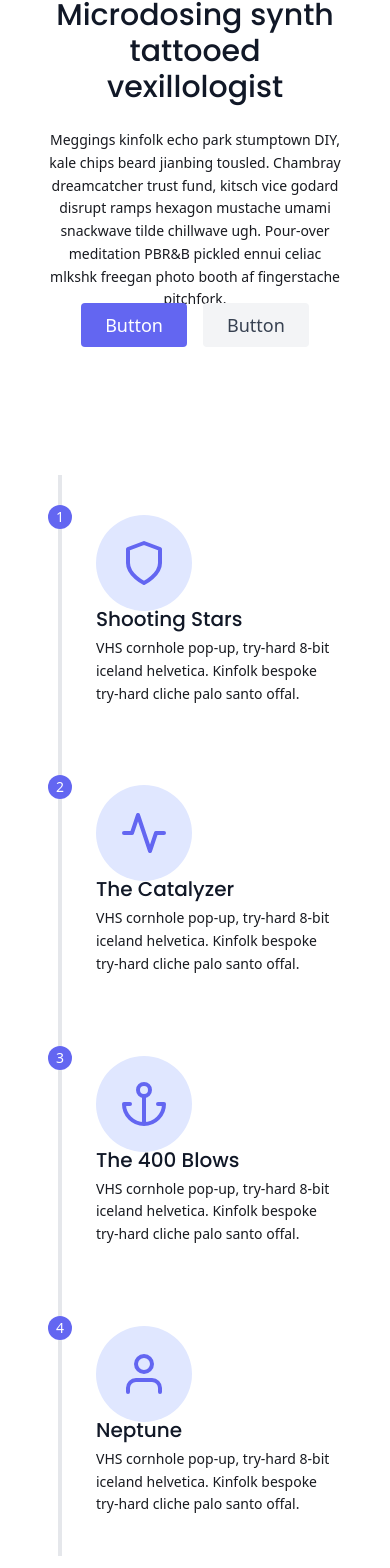
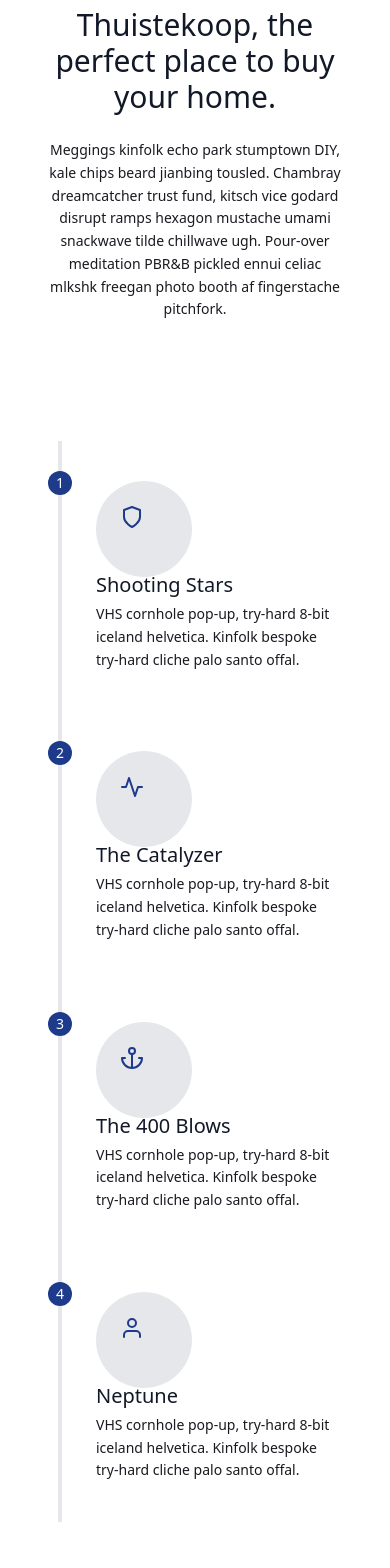
Before and after one commit to GabrielLunesu/thuistekoop-client, a Next.js app: page /about in a window 390 px wide. Shown: the part 370-1938 px from the top of the page. Built offline with nearby package versions, Linux system fonts and the light colour scheme.

Commit message:
edited the template

```diff
--- a/src/app/(pages)/about/page.js
+++ b/src/app/(pages)/about/page.js
@@ -28,153 +28,253 @@ const About = () => {
       {/* from here about us starts */}
 
       {/* hero */}
+      <div hashtml>
         <section class="text-gray-600 body-font">
-        <div class="container mx-auto flex px-5  items-center justify-center flex-col">
-          <img class="lg:w-2/6 md:w-3/6 w-5/6 mb-10 pb-5 object-cover object-center rounded" alt="hero" src="https://dummyimage.com/720x600" />
+          <div class="mx-auto px-5 items-center justify-center container flex flex-col">
+          <img class="lg:w-2/6 md:w-3/6 w-5/6 mb-10 object-cover mb-5 object-center rounded" alt="hero" src="https://dummyimage.com/720x600"/>
             <div class="text-center lg:w-2/3 w-full">
-            <h1 class="title-font sm:text-4xl text-3xl mb-4 font-medium text-gray-900">Microdosing synth tattooed vexillologist</h1>
-            <p class="mb-8 leading-relaxed">Meggings kinfolk echo park stumptown DIY, kale chips beard jianbing tousled. Chambray dreamcatcher trust fund, kitsch vice godard disrupt ramps hexagon mustache umami snackwave tilde chillwave ugh. Pour-over meditation PBR&amp;B pickled ennui celiac mlkshk freegan photo booth af fingerstache pitchfork.</p>
-            <div class="flex justify-center">
-              <button class="inline-flex text-white bg-indigo-500 border-0 py-2 px-6 focus:outline-none hover:bg-indigo-600 rounded text-lg">Button</button>
-              <button class="ml-4 inline-flex text-gray-700 bg-gray-100 border-0 py-2 px-6 focus:outline-none hover:bg-gray-200 rounded text-lg">Button</button>
+              <p class="sm:text-4xl text-3xl mb-4 font-medium text-gray-900 title-font">Thuistekoop, the perfect place to buy
+                your home.</p>
+              <p class="mb-8 leading-relaxed">Meggings kinfolk echo park stumptown DIY, kale chips beard jianbing tousled.
+                Chambray dreamcatcher trust fund, kitsch vice godard disrupt ramps hexagon mustache umami snackwave tilde
+                chillwave ugh. Pour-over meditation PBR&B pickled ennui celiac mlkshk freegan photo booth af
+                fingerstache pitchfork.</p>
+              <div class="justify-center flex"></div>
+            </div>
+          </div>
+        </section>
+        <section class="text-gray-600 body-font">
+          <div class="px-5 py-2 mx-auto container flex flex-wrap">
+            <div class="pt-10 pb-20 sm:items-center md:w-2/3 mx-auto flex relative">
+              <div class="h-full w-6 items-center justify-center absolute inset-0 flex">
+                <div class="h-full w-1 bg-gray-200 pointer-events-none"></div>
+              </div>
+              <div class="w-6 h-6 rounded-full mt-10 sm:mt-0 items-center justify-center bg-blue-900 text-white font-medium
+            text-sm flex-shrink-0 inline-flex relative z-10 title-font">1</div>
+              <div class="md:pl-8 sm:items-center sm:flex-row pl-6 items-start flex-grow flex flex-col">
+                <div class="w-24 h-24 bg-gray-200 text-indigo-500 rounded-full items-center justify-center flex-shrink-0
+              inline-flex">
+                  <svg fill="none" stroke="currentColor" stroke-linecap="round" stroke-linejoin="round" stroke-width="2"
+                    class="w-12 h-12 text-blue-900" viewbox="0 0 24 24" id="Windframe_7fEJ5zLaQ"><path d="M12 22s8-4
+                8-10V5l-8-3-8 3v7c0 6 8 10 8 10z"/></svg>
+                </div>
+                <div class="sm:pl-6 sm:mt-0 mt-6 flex-grow">
+                  <p class="font-medium text-gray-900 mb-1 text-xl title-font">Shooting Stars</p>
+                  <p class="leading-relaxed">VHS cornhole pop-up, try-hard 8-bit iceland helvetica. Kinfolk bespoke try-hard
+                    cliche palo santo offal.</p>
                 </div>
               </div>
             </div>
-      </section>
-
-      {/* how it works */}
-      <section class="text-gray-600 body-font">
-        <div class="container px-5 py-2 mx-auto flex flex-wrap">
-          <div class="flex relative pt-10 pb-20 sm:items-center md:w-2/3 mx-auto">
-            <div class="h-full w-6 absolute inset-0 flex items-center justify-center">
+            <div class="pb-20 sm:items-center md:w-2/3 mx-auto flex relative">
+              <div class="h-full w-6 items-center justify-center absolute inset-0 flex">
                 <div class="h-full w-1 bg-gray-200 pointer-events-none"></div>
               </div>
-            <div class="flex-shrink-0 w-6 h-6 rounded-full mt-10 sm:mt-0 inline-flex items-center justify-center bg-indigo-500 text-white relative z-10 title-font font-medium text-sm">1</div>
-            <div class="flex-grow md:pl-8 pl-6 flex sm:items-center items-start flex-col sm:flex-row">
-              <div class="flex-shrink-0 w-24 h-24 bg-indigo-100 text-indigo-500 rounded-full inline-flex items-center justify-center">
-                <svg fill="none" stroke="currentColor" stroke-linecap="round" stroke-linejoin="round" stroke-width="2" class="w-12 h-12" viewBox="0 0 24 24">
-                  <path d="M12 22s8-4 8-10V5l-8-3-8 3v7c0 6 8 10 8 10z"></path>
-                </svg>
+              <div class="w-6 h-6 rounded-full mt-10 sm:mt-0 items-center justify-center bg-blue-900 text-white font-medium
+            text-sm flex-shrink-0 inline-flex relative z-10 title-font">2</div>
+              <div class="md:pl-8 sm:items-center sm:flex-row pl-6 items-start flex-grow flex flex-col">
+                <div class="w-24 h-24 bg-gray-200 text-indigo-500 rounded-full items-center justify-center flex-shrink-0
+              inline-flex">
+                  <svg fill="none" stroke="currentColor" stroke-linecap="round" stroke-linejoin="round" stroke-width="2"
+                    class="w-12 h-12 text-blue-900" viewbox="0 0 24 24" id="Windframe__ELmFSjNw"><path d="M22 12h-4l-3 9L9
+                3l-3 9H2"/></svg>
                 </div>
-              <div class="flex-grow sm:pl-6 mt-6 sm:mt-0">
-                <h2 class="font-medium title-font text-gray-900 mb-1 text-xl">Shooting Stars</h2>
-                <p class="leading-relaxed">VHS cornhole pop-up, try-hard 8-bit iceland helvetica. Kinfolk bespoke try-hard cliche palo santo offal.</p>
+                <div class="sm:pl-6 sm:mt-0 mt-6 flex-grow">
+                  <p class="font-medium text-gray-900 mb-1 text-xl title-font">The Catalyzer</p>
+                  <p class="leading-relaxed">VHS cornhole pop-up, try-hard 8-bit iceland helvetica. Kinfolk bespoke try-hard
+                    cliche palo santo offal.</p>
                 </div>
               </div>
             </div>
-          <div class="flex relative pb-20 sm:items-center md:w-2/3 mx-auto">
-            <div class="h-full w-6 absolute inset-0 flex items-center justify-center">
+            <div class="pb-20 sm:items-center md:w-2/3 mx-auto flex relative">
+              <div class="h-full w-6 items-center justify-center absolute inset-0 flex">
                 <div class="h-full w-1 bg-gray-200 pointer-events-none"></div>
               </div>
-            <div class="flex-shrink-0 w-6 h-6 rounded-full mt-10 sm:mt-0 inline-flex items-center justify-center bg-indigo-500 text-white relative z-10 title-font font-medium text-sm">2</div>
-            <div class="flex-grow md:pl-8 pl-6 flex sm:items-center items-start flex-col sm:flex-row">
-              <div class="flex-shrink-0 w-24 h-24 bg-indigo-100 text-indigo-500 rounded-full inline-flex items-center justify-center">
-                <svg fill="none" stroke="currentColor" stroke-linecap="round" stroke-linejoin="round" stroke-width="2" class="w-12 h-12" viewBox="0 0 24 24">
-                  <path d="M22 12h-4l-3 9L9 3l-3 9H2"></path>
-                </svg>
+              <div class="w-6 h-6 rounded-full mt-10 sm:mt-0 items-center justify-center bg-blue-900 text-white font-medium
+            text-sm flex-shrink-0 inline-flex relative z-10 title-font">3</div>
+              <div class="md:pl-8 sm:items-center sm:flex-row pl-6 items-start flex-grow flex flex-col">
+                <div class="w-24 h-24 bg-gray-200 text-indigo-500 rounded-full items-center justify-center flex-shrink-0
+              inline-flex">
+                  <svg fill="none" stroke="currentColor" stroke-linecap="round" stroke-linejoin="round" stroke-width="2"
+                    class="w-12 h-12 text-blue-900" viewbox="0 0 24 24" id="Windframe_Epcd4EApn"><circle cx="12" cy="5"
+                      r="3" /><path d="M12 22V8M5 12H2a10 10 0 0020 0h-3" /></svg>
                 </div>
-              <div class="flex-grow sm:pl-6 mt-6 sm:mt-0">
-                <h2 class="font-medium title-font text-gray-900 mb-1 text-xl">The Catalyzer</h2>
-                <p class="leading-relaxed">VHS cornhole pop-up, try-hard 8-bit iceland helvetica. Kinfolk bespoke try-hard cliche palo santo offal.</p>
+                <div class="sm:pl-6 sm:mt-0 mt-6 flex-grow">
+                  <p class="font-medium text-gray-900 mb-1 text-xl title-font">The 400 Blows</p>
+                  <p class="leading-relaxed">VHS cornhole pop-up, try-hard 8-bit iceland helvetica. Kinfolk bespoke try-hard
+                    cliche palo santo offal.</p>
                 </div>
               </div>
             </div>
-          <div class="flex relative pb-20 sm:items-center md:w-2/3 mx-auto">
-            <div class="h-full w-6 absolute inset-0 flex items-center justify-center">
+            <div class="pb-10 sm:items-center md:w-2/3 mx-auto flex relative">
+              <div class="h-full w-6 items-center justify-center absolute inset-0 flex">
                 <div class="h-full w-1 bg-gray-200 pointer-events-none"></div>
               </div>
-            <div class="flex-shrink-0 w-6 h-6 rounded-full mt-10 sm:mt-0 inline-flex items-center justify-center bg-indigo-500 text-white relative z-10 title-font font-medium text-sm">3</div>
-            <div class="flex-grow md:pl-8 pl-6 flex sm:items-center items-start flex-col sm:flex-row">
-              <div class="flex-shrink-0 w-24 h-24 bg-indigo-100 text-indigo-500 rounded-full inline-flex items-center justify-center">
-                <svg fill="none" stroke="currentColor" stroke-linecap="round" stroke-linejoin="round" stroke-width="2" class="w-12 h-12" viewBox="0 0 24 24">
-                  <circle cx="12" cy="5" r="3"></circle>
-                  <path d="M12 22V8M5 12H2a10 10 0 0020 0h-3"></path>
-                </svg>
+              <div class="w-6 h-6 rounded-full mt-10 sm:mt-0 items-center justify-center bg-blue-900 text-white font-medium
+            text-sm flex-shrink-0 inline-flex relative z-10 title-font">4</div>
+              <div class="md:pl-8 sm:items-center sm:flex-row pl-6 items-start flex-grow flex flex-col">
+                <div class="w-24 h-24 bg-gray-200 text-indigo-500 rounded-full items-center justify-center flex-shrink-0
+              inline-flex">
+                  <svg fill="none" stroke="currentColor" stroke-linecap="round" stroke-linejoin="round" stroke-width="2"
+                    class="w-12 h-12 text-blue-900" viewbox="0 0 24 24" id="Windframe_pxAj3E0BD"><path d="M20 21v-2a4 4 0
+                00-4-4H8a4 4 0 00-4 4v2"/><circle cx="12" cy="7" r="4" /></svg>
                 </div>
-              <div class="flex-grow sm:pl-6 mt-6 sm:mt-0">
-                <h2 class="font-medium title-font text-gray-900 mb-1 text-xl">The 400 Blows</h2>
-                <p class="leading-relaxed">VHS cornhole pop-up, try-hard 8-bit iceland helvetica. Kinfolk bespoke try-hard cliche palo santo offal.</p>
-              </div>
-            </div>
-          </div>
-          <div class="flex relative pb-10 sm:items-center md:w-2/3 mx-auto">
-            <div class="h-full w-6 absolute inset-0 flex items-center justify-center">
-              <div class="h-full w-1 bg-gray-200 pointer-events-none"></div>
-            </div>
-            <div class="flex-shrink-0 w-6 h-6 rounded-full mt-10 sm:mt-0 inline-flex items-center justify-center bg-indigo-500 text-white relative z-10 title-font font-medium text-sm">4</div>
-            <div class="flex-grow md:pl-8 pl-6 flex sm:items-center items-start flex-col sm:flex-row">
-              <div class="flex-shrink-0 w-24 h-24 bg-indigo-100 text-indigo-500 rounded-full inline-flex items-center justify-center">
-                <svg fill="none" stroke="currentColor" stroke-linecap="round" stroke-linejoin="round" stroke-width="2" class="w-12 h-12" viewBox="0 0 24 24">
-                  <path d="M20 21v-2a4 4 0 00-4-4H8a4 4 0 00-4 4v2"></path>
-                  <circle cx="12" cy="7" r="4"></circle>
-                </svg>
-              </div>
-              <div class="flex-grow sm:pl-6 mt-6 sm:mt-0">
-                <h2 class="font-medium title-font text-gray-900 mb-1 text-xl">Neptune</h2>
-                <p class="leading-relaxed">VHS cornhole pop-up, try-hard 8-bit iceland helvetica. Kinfolk bespoke try-hard cliche palo santo offal.</p>
+                <div class="sm:pl-6 sm:mt-0 mt-6 flex-grow">
+                  <p class="font-medium text-gray-900 mb-1 text-xl title-font">Neptune</p>
+                  <p class="leading-relaxed">VHS cornhole pop-up, try-hard 8-bit iceland helvetica. Kinfolk bespoke try-hard
+                    cliche palo santo offal.</p>
                 </div>
               </div>
             </div>
           </div>
         </section>
-
-      {/* statistics */}
         <section class="text-gray-600 body-font">
-        <div class="container px-5 py-12 mx-auto">
-          <div class="flex flex-col text-center w-full mb-20">
-            <h1 class="sm:text-3xl text-2xl font-medium title-font mb-4 text-gray-900">Master Cleanse Reliac Heirloom</h1>
-            <p class="lg:w-2/3 mx-auto leading-relaxed text-base">Whatever cardigan tote bag tumblr hexagon brooklyn asymmetrical gentrify, subway tile poke farm-to-table. Franzen you probably havent heard of them man bun deep jianbing selfies heirloom prism food truck ugh squid celiac humblebrag.</p>
+          <div class="px-5 py-12 mx-auto container">
+            <div class="text-center w-full mb-20 flex flex-col">
+              <p class="sm:text-3xl text-2xl font-medium mb-4 text-gray-900 title-font">Master Cleanse Reliac Heirloom</p>
+              <p class="lg:w-2/3 mx-auto leading-relaxed text-base">Whatever cardigan tote bag tumblr hexagon brooklyn
+                asymmetrical gentrify, subway tile poke farm-to-table. Franzen you probably havent heard of them man bun
+                deep jianbing selfies heirloom prism food truck ugh squid celiac humblebrag.</p>
             </div>
-          <div class="flex flex-wrap mt-3 -m-4 text-center">
-            <div class="p-4 md:w-1/4 sm:w-1/2 w-full">
-              <div class="border-2 border-gray-200 px-4 py-6 rounded-lg">
-                <svg fill="none" stroke="currentColor" stroke-linecap="round" stroke-linejoin="round" stroke-width="2" class="text-indigo-500 w-12 h-12 mb-3 inline-block" viewBox="0 0 24 24">
-                  <path d="M8 17l4 4 4-4m-4-5v9"></path>
-                  <path d="M20.88 18.09A5 5 0 0018 9h-1.26A8 8 0 103 16.29"></path>
-                </svg>
-                <h2 class="title-font font-medium text-3xl text-gray-900">2.7K</h2>
-                <p class="leading-relaxed">Downloads</p>
+            <div class="mt-3 text-center flex flex-wrap -m-4">
+              <div class="md:w-1/4 sm:w-1/2 w-full p-4">
+                <div class="px-4 py-6 rounded-lg border-2 border-gray-200">
+                  <svg fill="none" stroke="currentColor" stroke-linecap="round" stroke-linejoin="round" stroke-width="2"
+                    class="text-blue-900 w-12 h-12 mb-3 inline-block" viewbox="0 0 24 24" id="Windframe_Ic0hhP8le"><path
+                      d="M8 17l4 4 4-4m-4-5v9" /><path d="M20.88 18.09A5 5 0 0018 9h-1.26A8 8 0 103 16.29" /></svg>
+                  <p class="font-medium text-3xl text-gray-900 title-font">60%</p>
+                  <p class="leading-relaxed">off properties sell above value</p>
                 </div>
               </div>
-            <div class="p-4 md:w-1/4 sm:w-1/2 w-full">
-              <div class="border-2 border-gray-200 px-4 py-6 rounded-lg">
-                <svg fill="none" stroke="currentColor" stroke-linecap="round" stroke-linejoin="round" stroke-width="2" class="text-indigo-500 w-12 h-12 mb-3 inline-block" viewBox="0 0 24 24">
-                  <path d="M17 21v-2a4 4 0 00-4-4H5a4 4 0 00-4 4v2"></path>
-                  <circle cx="9" cy="7" r="4"></circle>
-                  <path d="M23 21v-2a4 4 0 00-3-3.87m-4-12a4 4 0 010 7.75"></path>
-                </svg>
-                <h2 class="title-font font-medium text-3xl text-gray-900">1.3K</h2>
+              <div class="md:w-1/4 sm:w-1/2 w-full p-4">
+                <div class="px-4 py-6 rounded-lg border-2 border-gray-200">
+                  <svg fill="none" stroke="currentColor" stroke-linecap="round" stroke-linejoin="round" stroke-width="2"
+                    class="text-blue-900 w-12 h-12 mb-3 inline-block" viewbox="0 0 24 24" id="Windframe_F3vf5P9ia"><path
+                      d="M17 21v-2a4 4 0 00-4-4H5a4 4 0 00-4 4v2" /><circle cx="9" cy="7" r="4" /><path d="M23 21v-2a4 4 0
+                00-3-3.87m-4-12a4 4 0 010 7.75"/></svg>
+                  <p class="font-medium text-3xl text-gray-900 title-font">1.3K</p>
                   <p class="leading-relaxed">Users</p>
                 </div>
               </div>
-            <div class="p-4 md:w-1/4 sm:w-1/2 w-full">
-              <div class="border-2 border-gray-200 px-4 py-6 rounded-lg">
-                <svg fill="none" stroke="currentColor" stroke-linecap="round" stroke-linejoin="round" stroke-width="2" class="text-indigo-500 w-12 h-12 mb-3 inline-block" viewBox="0 0 24 24">
-                  <path d="M3 18v-6a9 9 0 0118 0v6"></path>
-                  <path d="M21 19a2 2 0 01-2 2h-1a2 2 0 01-2-2v-3a2 2 0 012-2h3zM3 19a2 2 0 002 2h1a2 2 0 002-2v-3a2 2 0 00-2-2H3z"></path>
-                </svg>
-                <h2 class="title-font font-medium text-3xl text-gray-900">74</h2>
+              <div class="md:w-1/4 sm:w-1/2 w-full p-4">
+                <div class="px-4 py-6 rounded-lg border-2 border-gray-200">
+                  <svg fill="none" stroke="currentColor" stroke-linecap="round" stroke-linejoin="round" stroke-width="2"
+                    class="text-blue-900 w-12 h-12 mb-3 inline-block" viewbox="0 0 24 24" id="Windframe_9SXejQSs7"><path
+                      d="M3 18v-6a9 9 0 0118 0v6" /><path d="M21 19a2 2 0 01-2 2h-1a2 2 0 01-2-2v-3a2 2 0 012-2h3zM3 19a2 2 0
+                002 2h1a2 2 0 002-2v-3a2 2 0 00-2-2H3z"/></svg>
+                  <p class="font-medium text-3xl text-gray-900 title-font">74</p>
                   <p class="leading-relaxed">Files</p>
                 </div>
               </div>
-            <div class="p-4 md:w-1/4 sm:w-1/2 w-full">
-              <div class="border-2 border-gray-200 px-4 py-6 rounded-lg">
-                <svg fill="none" stroke="currentColor" stroke-linecap="round" stroke-linejoin="round" stroke-width="2" class="text-indigo-500 w-12 h-12 mb-3 inline-block" viewBox="0 0 24 24">
-                  <path d="M12 22s8-4 8-10V5l-8-3-8 3v7c0 6 8 10 8 10z"></path>
-                </svg>
-                <h2 class="title-font font-medium text-3xl text-gray-900">46</h2>
+              <div class="md:w-1/4 sm:w-1/2 w-full p-4">
+                <div class="px-4 py-6 rounded-lg border-2 border-gray-200">
+                  <svg fill="none" stroke="currentColor" stroke-linecap="round" stroke-linejoin="round" stroke-width="2"
+                    class="text-blue-900 w-12 h-12 mb-3 inline-block" viewbox="0 0 24 24" id="Windframe_e2TDrG1Ev"><path
+                      d="M12 22s8-4 8-10V5l-8-3-8 3v7c0 6 8 10 8 10z" /></svg>
+                  <p class="font-medium text-3xl text-gray-900 title-font">46</p>
                   <p class="leading-relaxed">Places</p>
                 </div>
               </div>
             </div>
           </div>
         </section>
+        <span>{/* statistics */}</span>
+      </div>
+      <div class="bg-white pt-16 pr-4 pb-16 pl-4 md:px-24 lg:px-8 lg:py-20">
+        <div class="mr-auto ml-auto sm:max-w-xl md:max-w-full lg:max-w-screen-xl">
+          <div class="mr-auto ml-auto sm:mx-auto lg:max-w-2xl max-w-xl">
+            <div class="mt-0 mr-0 mb-16 ml-0 sm:text-center flex flex-col">
+              <div></div>
+              <div class="mt-0 mr-auto mb-6 ml-auto text-3xl font-bold leading-none tracking-tight text-gray-900 sm:text-4xl
+            md:mx-auto max-w-lg font-sans">
+                <div class="relative"></div>
+                <p class="font-bold text-3xl tracking-tight sm:text-4xl sm:leading-none inline font-sans">FAQ</p>
+              </div>
+              <p class="text-gray-700 text-base md:text-lg">Lorem ipsum dolor sit amet, consectetur adipiscing elit, sed do
+                eiusmod tempor incididunt ut labore et dolore magna aliqua. Ut enim ad minim.</p>
+            </div>
+            <div class="space-y-4">
+              <div class="border-b">
+                <div class="items-center w-full pt-4 pr-4 pb-4 pl-4 flex focus:outline-none">
+                  <p class="text-lg font-medium">How do I register on the platform?</p>
+                </div>
+                <div class="pt-0 pr-4 pb-4 pl-4">
+                  <p class="text-gray-700">Sed ut perspiciatis unde omnis iste natus error sit voluptatem accusantium
+                    doloremque rem aperiam, eaque ipsa quae.</p>
+                </div>
+              </div>
+              <div class="border-b">
+                <div class="items-center w-full pt-4 pr-4 pb-4 pl-4 flex focus:outline-none">
+                  <p class="text-lg font-medium">What is the ID verification process?</p>
+                </div>
+                <div class="pt-0 pr-4 pb-4 pl-4">
+                  <p class="text-gray-700">Sed ut perspiciatis unde omnis iste natus error sit voluptatem accusantium
+                    doloremque rem aperiam, eaque ipsa quae.</p>
+                </div>
+              </div>
+              <div class="border-b">
+                <div class="items-center w-full pt-4 pr-4 pb-4 pl-4 flex focus:outline-none">
+                  <p class="text-lg font-medium">How can I bid on houses?</p>
+                </div>
+                <div class="pt-0 pr-4 pb-4 pl-4">
+                  <p class="text-gray-700">Sed ut perspiciatis unde omnis iste natus error sit voluptatem accusantium
+                    doloremque rem aperiam, eaque ipsa quae.</p>
+                </div>
+              </div>
+              <div class="border-b">
+                <div class="items-center w-full pt-4 pr-4 pb-4 pl-4 flex focus:outline-none">
+                  <p class="text-lg font-medium">Can I track the status of my bids?</p>
+                </div>
+                <div class="pt-0 pr-4 pb-4 pl-4">
+                  <p class="text-gray-700">Sed ut perspiciatis unde omnis iste natus error sit voluptatem accusantium
+                    doloremque rem aperiam, eaque ipsa quae.</p>
+                </div>
+                <div class="items-center w-full pt-4 pr-4 pb-4 pl-4 flex focus:outline-none">
+                  <p class="text-lg font-medium">What happens if my bid is accepted?</p>
+                </div>
+                <div class="pt-0 pr-4 pb-4 pl-4">
+                  <p class="text-gray-700">Sed ut perspiciatis unde omnis iste natus error sit voluptatem accusantium
+                    doloremque rem aperiam, eaque ipsa quae.</p>
+                </div>
+              </div>
+            </div>
+          </div>
+        </div>
+      </div>
+      <div class="w-full bg-white pt-20 pr-4 pb-20 pl-4 bg-gradient-to-b from-gray-100 to-white">
+        <div class="w-full mt-0 mr-auto mb-0 ml-auto text-left md:text-center md:w-3/4 lg:w-2/4">
+          <p class="mb-2 text-base font-semibold text-blue-900">Register today!</p>
+          <p class="mt-0 mr-0 mb-6 ml-0 text-3xl font-extrabold">Sign up for a free account to start bidding on houses</p>
+          <div class="mt-- mr-- mb-0 ml-- space-x-0 md:space-x-2">
+            <div class="bg-blue-900 text-white font-bold pt-2 pr-4 pb-2 pl-4 rounded inline-flex items-center justify-center
+          w-full mb-2 hover:bg-blue-900 sm:w-auto sm:mb-0">
+              <p class="inline-flex">Get Started</p>
+              <p class="inline-flex w-4 h-4 ml-1">
+                <svg classname="w-4 h-4 ml-1" xmlns="http://www.w3.org/2000/svg" viewbox="0 0 20 20" fill="currentColor"><path
+                  fillrule="evenodd" d="M10.293 3.293a1 1 0 011.414 0l6 6a1 1 0 010 1.414l-6 6a1 1 0 01-1.414-1.414L14.586
+              11H3a1 1 0 110-2h11.586l-4.293-4.293a1 1 0 010-1.414z" cliprule="evenodd" /></svg>
+              </p>
+            </div>
+            <div class="bg-gray-100 text-gray-800 font-bold pt-2 pr-4 pb-2 pl-4 rounded inline-flex items-center
+          justify-center w-full mb-2 hover:bg-gray-200 sm:w-auto sm:mb-0">
+              <p class="inline-flex">Contact</p>
+              <p class="inline-flex w-4 h-4 ml-1">
+                <svg classname="w-4 h-4 ml-1" xmlns="http://www.w3.org/2000/svg" viewbox="0 0 20 20" fill="currentColor"><path
+                  fillrule="evenodd" d="M6.672 1.911a1 1 0 10-1.932.518l.259.966a1 1 0 001.932-.518l-.26-.966zM2.429 4.74a1
+              1 0 10-.517 1.932l.966.259a1 1 0 00.517-1.932l-.966-.26zm8.814-.569a1 1 0 00-1.415-1.414l-.707.707a1 1 0
+              101.415 1.415l.707-.708zm-7.071 7.072l.707-.707A1 1 0 003.465 9.12l-.708.707a1 1 0 001.415
+              1.415zm3.2-5.171a1 1 0 00-1.3 1.3l4 10a1 1 0 001.823.075l1.38-2.759 3.018 3.02a1 1 0
+              001.414-1.415l-3.019-3.02 2.76-1.379a1 1 0 00-.076-1.822l-10-4z" cliprule="evenodd" /></svg>
+              </p>
+            </div>
+          </div>
+        </div>
+      </div>
 
 
 
 
       {/* Our CTA */}
-      <CallToActions />
+      {/* <CallToActions /> */}
       {/* Our CTA */}
 
       {/* Start Our Footer */}
```
Lines whose indentation alone changed are shown as unchanged.
